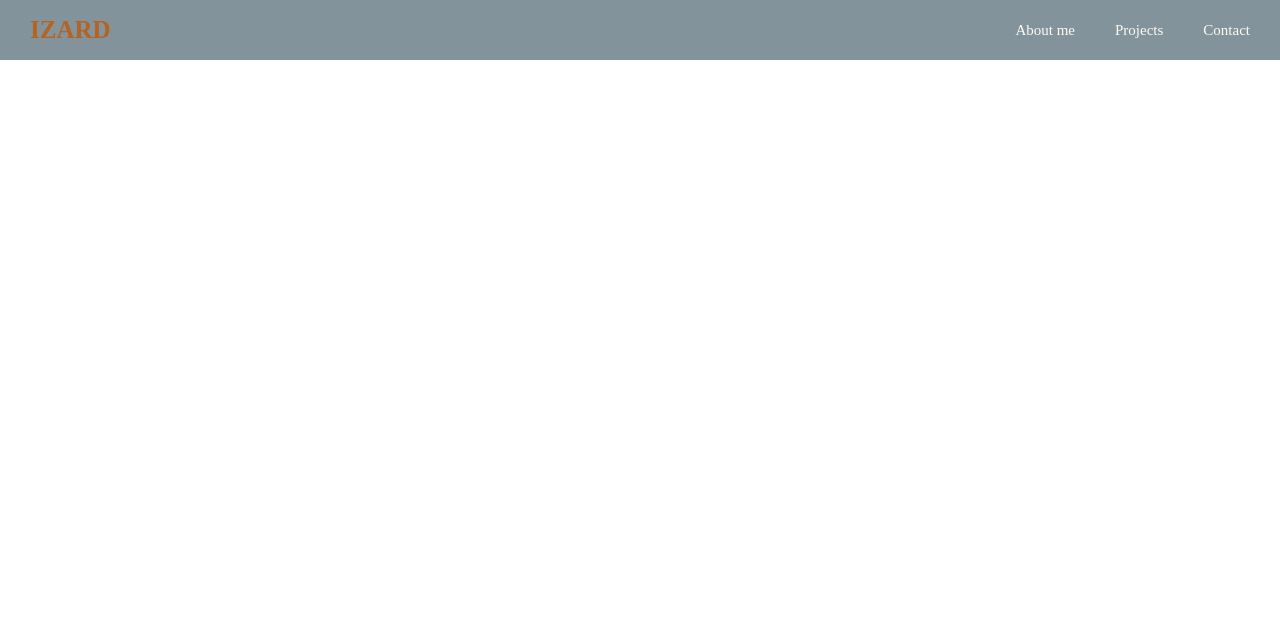
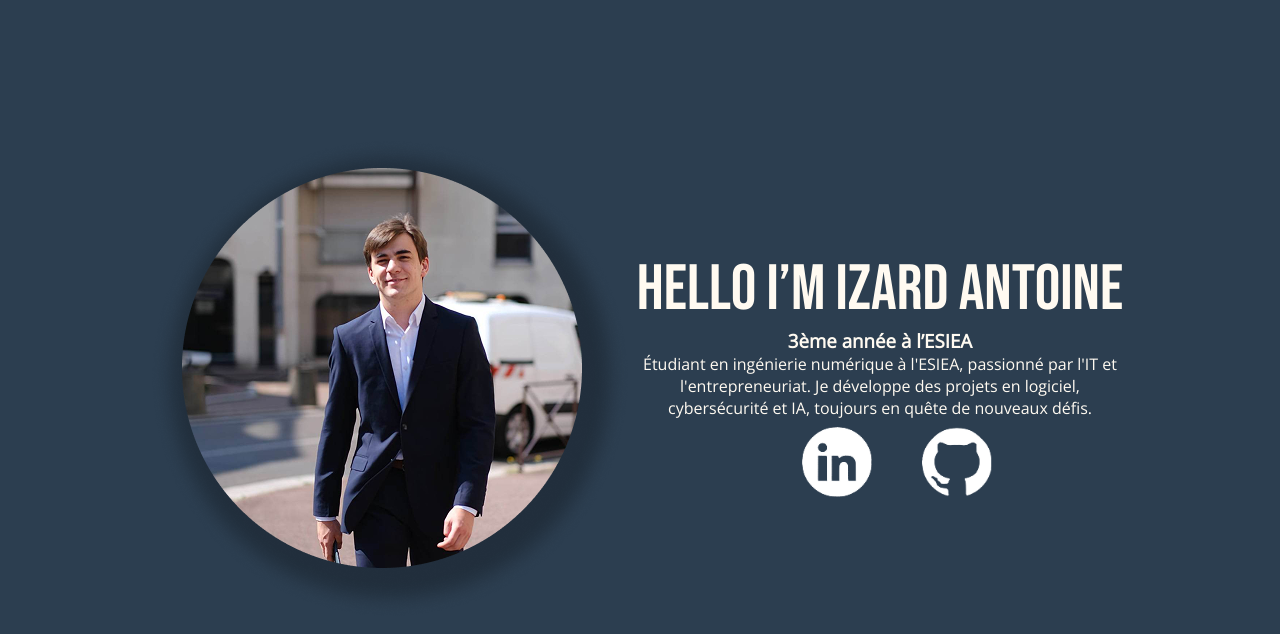
Before and after one commit to MagiCapSss/PORTFOLIO, a plain HTML site: page index.html in a window 1280 px wide. Drawn offline with Linux system fonts and the light colour scheme.

Commit message:
Add hero section
Add a bio and some picture

```diff
--- a/assets/css/style.css
+++ b/assets/css/style.css
@@ -27,10 +27,10 @@
 }
 
 :root {
-    /*Colour palette*/
-    --primary-color: #4f6673;
-    --secondary-color: #b56320;
-    --tertiary-color: #fffaf1;
+    /*Color palette*/
+    --background-color: #2c3e50;
+    --navbar-color: #1e2a38;
+    --text-color: #fffaf1;
 
     /*Fonts*/
     --primary-font: 'Bebas_Neue', arial, serif;
@@ -39,91 +39,87 @@
     --secondary-italic-font: 'Open_Sans_Italic', arial, sans-serif;
 }
 
-* {
+*{
+    box-sizing: border-box;
+    padding: 0;
     margin: 0;
-    padding: 0;
-    box-sizing: border-box;
-}
-
-.title {
-    font-family: var(--primary-font);
-    font-size: larger;
-    color: var(--secondary-color);
-}
-
-.body-text {
-    font-family: var(--secondary-regular-font);
-    font-weight: normal;
-    color: var(--secondary-color);
-}
-
-ul {
-    list-style: none;
-}
-
-a {
-    color: var(--secondary-color);
     text-decoration: none;
 }
 
-#header {
-    background-color: rgba(79, 102, 115, 0.7);
-    position: fixed;
-    top: 0;
-    width: 100%;
-    backdrop-filter: blur(5px);
+body {
+    background: var(--background-color);
+    color: var(--text-color);
 }
 
-.header-content {
-    display: flex;
-    align-items: center;
-    justify-content: space-between;
-    padding: 0 30px;
-    height: 60px;
+header {
+    position: fixed;
+    width: 100%;
+    background-color: var(--navbar-color);
 }
 
-#logo {
-    font-size: 25px;
-    letter-spacing: -1,5px;
-    font-weight: 600;
+.hero-section {
+    display: flex;
+    justify-content: center;
+    align-items: center;
+    text-align: center;
+    min-height: 95vh;
+    flex-direction: row;
 }
 
-#nav-bar {
-
+.hero-pic {
+    width: 400px;
+    height: 400px;
+    overflow: hidden;
 }
 
-#nav-list {
-    display: flex;
-    column-gap: 40px;
+.hero-pic img{
+    width: 100%;
+    height: 100%;
+    object-fit: cover;
+    transition: 0.5s;
 }
 
-.nav-item {
-
+.hero-pic img:hover {
+    transform: scale(1.1);
 }
 
-.nav-link {
-    color: var(--tertiary-color);
-    font-weight: 500;
-    font-size: 15px;
-    transition: color 0.4s;
+.hero-text {
+    max-width: 500px;
+    display: flex;
+    flex-direction: column;
+    align-items: center;
+    text-align: center;
 }
 
-.nav-link:hover {
-    color: var(--secondary-color);
+h1 {
+    font-family: var(--primary-font);
+    font-size: 64px;
 }
 
-#main {
-    margin-top: 80px;
+h3 {
+    font-family: var(--secondary-regular-font);
+    font-size: 24;
 }
 
-@media (max-width: 850px) {
-    .header-content {
-        flex-direction: column;
-        padding: 15px 0;
-        row-gap: 8px;
-    }
+p {
+    font-family: var(--secondary-regular-font);
+    font-size: 20;
+}
 
-    #nav-list {
-        column-gap: 20px;
-    }
+.social {
+    width: 240px;
+    height: 90px;
+    overflow: hidden;
+    display: flex;
+    flex-direction: row;
+    align-items: center;
 }
+
+.social img {
+    padding: 12px 25px;
+    margin: 17px;
+    width: 100%;
+    height: 100%;
+    object-fit: cover;
+    transition: 0.5s;
+}
--- a/index.html
+++ b/index.html
@@ -10,36 +10,24 @@
     </head>
     <body>
         <header id="header">
-            <div class="header-content">
-                <a href="" id="logo">IZARD</a>
-
-                <nav id="nav-bar">
-                    <ul id="nav-list">
-                        <li class="nav-item">
-                            <a href="" class="nav-link">About me</a>
-                        </li>
-                        <li class="nav-item">
-                            <a href="" class="nav-link">Projects</a>
-                        </li>
-                        <li class="nav-item">
-                            <a href="" class="nav-link">Contact</a>
-                        </li>
-                    </ul>
-                </nav>
-            </div>
         </header>
 
         <main id="main">
-            <section id="hero-section">
-            </section>
+            <section class="hero-section">
+                <figure class="hero-picture">
+                    <img src="assets/img/Me.png" alt="Photo de profil d'Antoine IZARD">
+                </figure>
 
-            <section id="about-section">
-            </section>
+                <article class="hero-text">
+                    <h1>Hello i’m izard antoine</h1>
+                    <h3>3ème année à l’ESIEA</h3>
+                    <p>Étudiant en ingénierie numérique à l'ESIEA, passionné par l'IT et l'entrepreneuriat. Je développe des projets en logiciel, cybersécurité et IA, toujours en quête de nouveaux défis.</p>
 
-            <section id="projects-section">
-            </section>
-
-            <section id="contact-section">
+                    <div class="social">
+                        <a href="https://www.linkedin.com/" class="social-link linkedin-social"><img src="assets/img/Linkedin.png" alt="Lien vers linkedin"></a>
+                        <a href="https://github.com/MagiCapSss" class="social-link github-social"><img src="assets/img/Github.png" alt="Lien vers github"></a>
+                    </div>
+                </article>
             </section>
         </main>
 
```
Also changed, not shown: assets/img/Github.png (added), assets/img/Linkedin.png (added), assets/img/Me.png (added), assets/img/close.png (added), assets/img/menu.png (added).
